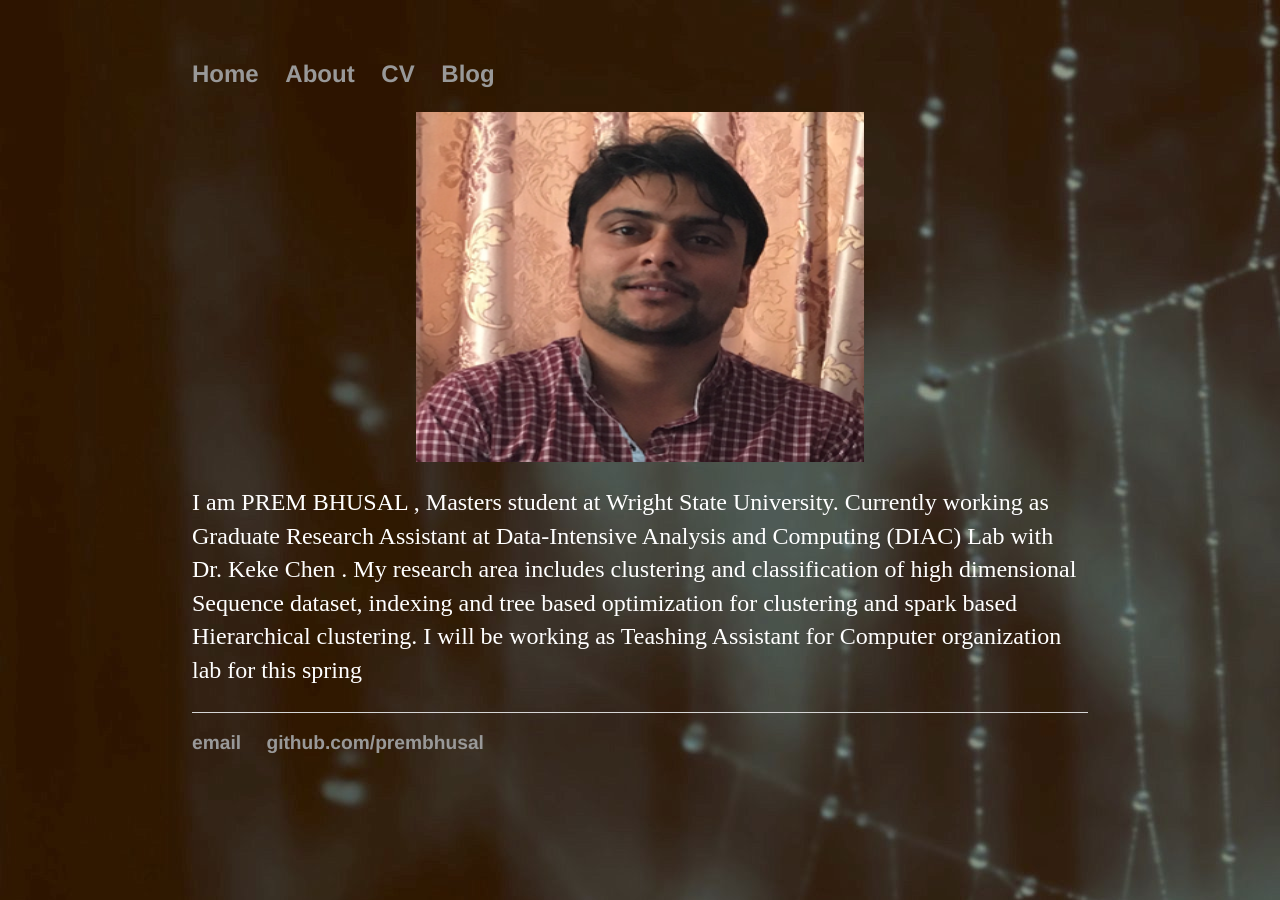
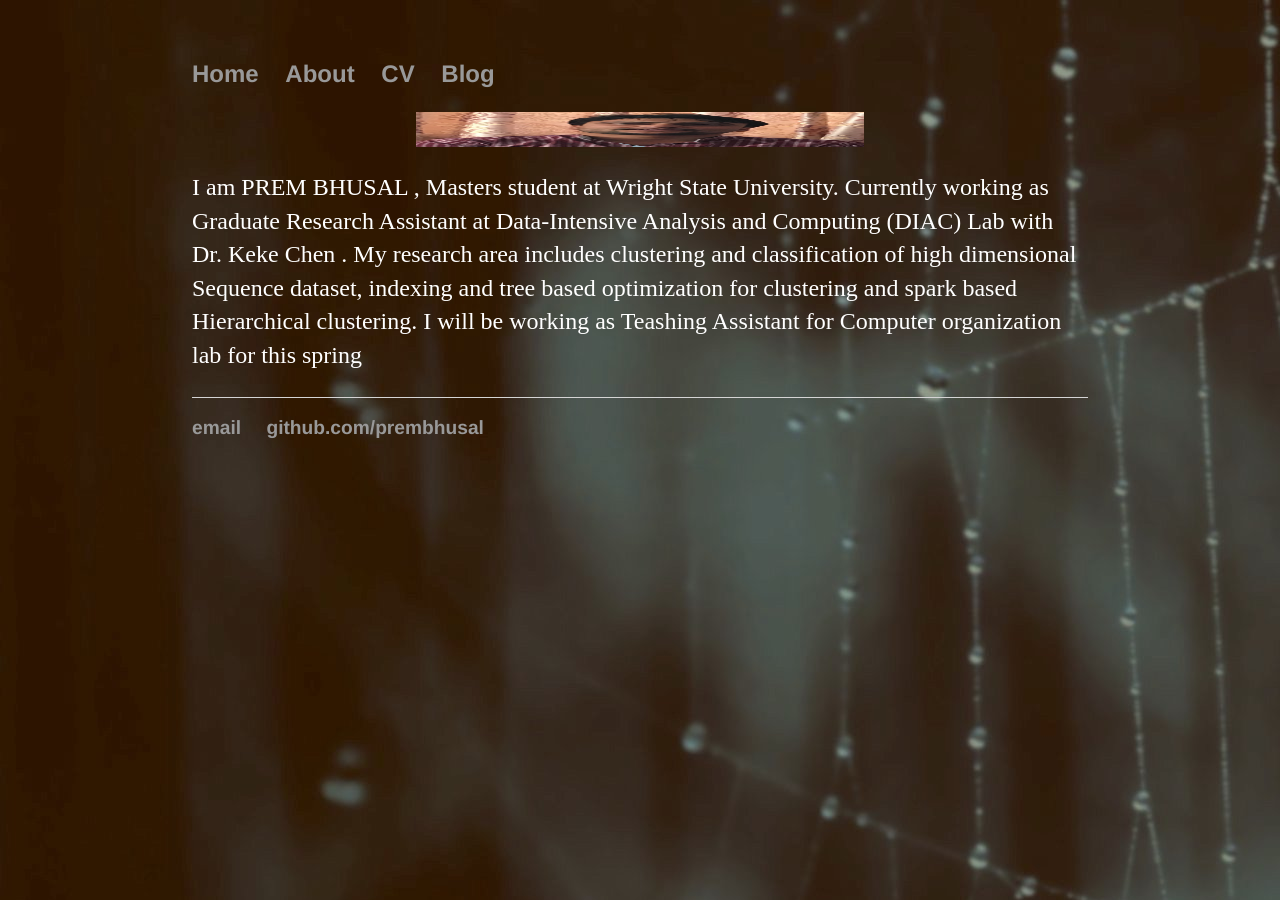
Before and after one commit to prembhusal/prembhusalWebsite, a Jekyll site: the page built from index.html, in a window 1280 px wide. Built offline with Jekyll 4.4.1, drawn with Linux system fonts in a browser that asks for light colours.

Commit message:
Update index.html

```diff
--- a/index.html
+++ b/index.html
@@ -4,7 +4,7 @@ title: prembhusal
 ---
 <div class="blurb">
 
-	<img src="/img/prem.jpg" alt="HTML5 Icon" class ="center" height="350">
+	<img src="/img/prem.jpg" alt="HTML5 Icon" class ="center" height="35px">
 	<p>I am PREM BHUSAL , Masters student at  Wright State University. Currently  working as Graduate Research Assistant at
 	Data-Intensive Analysis and Computing (DIAC) Lab with Dr. Keke Chen . My research area includes clustering
 	and classification of high dimensional Sequence dataset, indexing and tree based optimization for clustering and spark based
```
